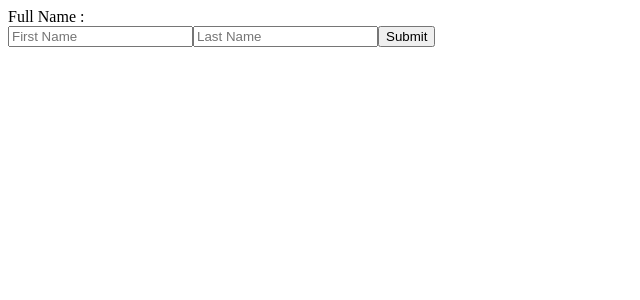
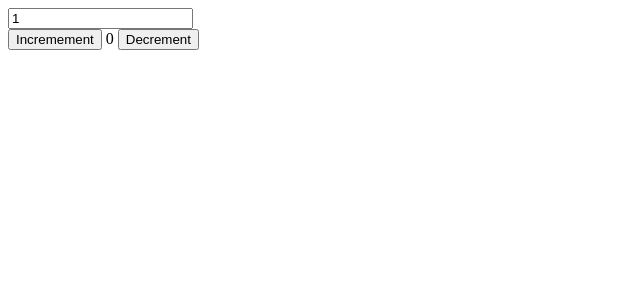
Before and after one commit to myozin-kyaw/react, a React (Vite) app in the folder basic_react/: page / in a window 1280 px wide. Shown: the top 300 px of the page, without its empty margins (0-640 px from the left). Built offline with nearby package versions, Linux system fonts and the light colour scheme.

Commit message:
state using reducer

```diff
--- a/basic_react/src/App.jsx
+++ b/basic_react/src/App.jsx
@@ -1,21 +1,22 @@
 import ConditionalComponent from "./components/ConditionalComponent";
 import Counter from "./components/Counter";
+import CounterUsingReducer from "./components/CounterUsingReducer";
 import Form from "./components/Form";
 import Fruits from "./components/Fruits";
 import Hello from "./components/Hello";
 import Message from "./components/Message";
 
 function App() {
-  const myozin = {
-    name: "Myo Zin",
-    message: "Hello,",
-    seatNumbers: [1, 2, 3],
-  };
-  const deedee = {
-    name: "Dee Dee",
-    message: "Hello,",
-    seatNumbers: [5, 6, 7],
-  };
+  // const myozin = {
+  //   name: "Myo Zin",
+  //   message: "Hello,",
+  //   seatNumbers: [1, 2, 3],
+  // };
+  // const deedee = {
+  //   name: "Dee Dee",
+  //   message: "Hello,",
+  //   seatNumbers: [5, 6, 7],
+  // };
   return (
     <>
       {/* <Hello person={myozin} />
@@ -24,7 +25,8 @@ function App() {
       <ConditionalComponent />
       <Message />
       <Counter /> */}
-      <Form />
+      {/* <Form /> */}
+      <CounterUsingReducer />
     </>
   );
 }
--- /dev/null
+++ b/basic_react/src/components/CounterUsingReducer.jsx
@@ -0,0 +1,40 @@
+import { useReducer } from "react";
+
+export default function CounterUsingReducer() {
+  const [state, dispatch] = useReducer(reducer, { count: 0, incrementBy: 1 });
+
+  function reducer(state, action) {
+    if (action.type == "increment") {
+      return { ...state, count: state.count + state.incrementBy };
+    }
+    if (action.type == "decrement") {
+      return { ...state, count: state.count - state.incrementBy };
+    }
+    if (action.type == "setIncrement") {
+      return { ...state, incrementBy: action.payload };
+    }
+  }
+
+  return (
+    <div>
+      <div>
+        <input
+          type="text"
+          value={state.incrementBy}
+          onChange={(e) =>
+            dispatch({ type: "setIncrement", payload: Number(e.target.value) })
+          }
+        />
+      </div>
+      <div>
+        <button type="button" onClick={() => dispatch({ type: "increment" })}>
+          Incremement
+        </button>
+        <span> {state.count} </span>
+        <button type="button" onClick={() => dispatch({ type: "decrement" })}>
+          Decrement
+        </button>
+      </div>
+    </div>
+  );
+}
```
Also changed, not shown: 1 other file (tests, documents, lock files or other folders).
